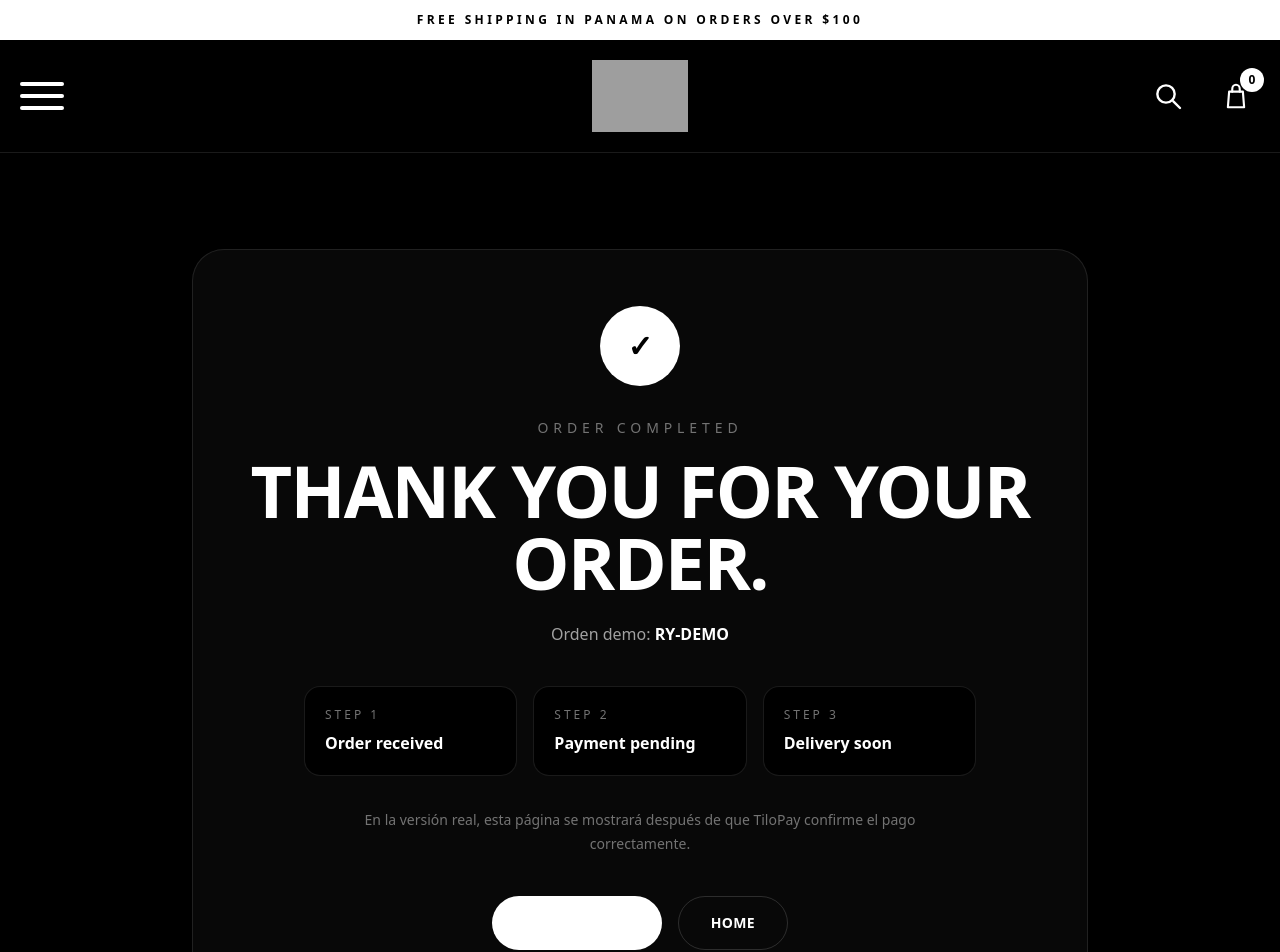
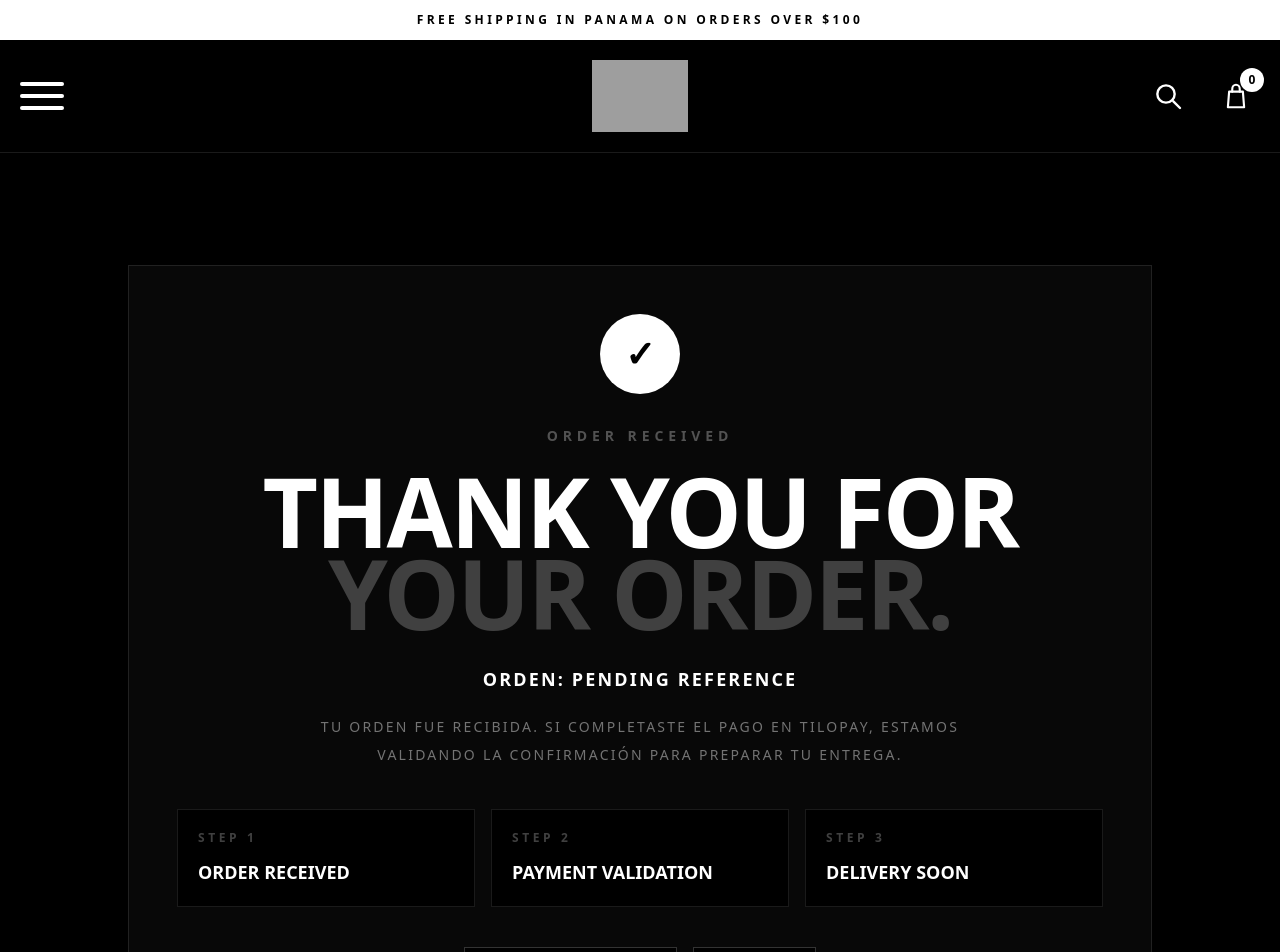
Before and after one commit to vixaontheblock/rystar-commerce, a Next.js app: page /checkout/success in a window 1280 px wide. Shown: the top 952 px of the page. Built offline with nearby package versions, Linux system fonts and the light colour scheme; grey boxes are pictures that could not be loaded.

Commit message:
Polish checkout success page

```diff
--- a/src/app/checkout/success/page.tsx
+++ b/src/app/checkout/success/page.tsx
@@ -1,78 +1,149 @@
 import Link from "next/link";
+import { db } from "@/lib/db";
+import { formatMoney } from "@/lib/money";
 
-type SuccessPageProps = {
+export const dynamic = "force-dynamic";
+
+type CheckoutSuccessPageProps = {
   searchParams: Promise<{
     order?: string;
+    reference?: string;
+    orderNumber?: string;
   }>;
 };
 
-export default async function SuccessPage({ searchParams }: SuccessPageProps) {
-  const { order } = await searchParams;
+function getStatusCopy(paymentStatus?: string) {
+  if (paymentStatus === "PAID") {
+    return {
+      label: "Payment confirmed",
+      message:
+        "Tu pago fue confirmado correctamente. Estamos preparando tu orden.",
+    };
+  }
+
+  return {
+    label: "Payment validation",
+    message:
+      "Tu orden fue recibida. Si completaste el pago en TiloPay, estamos validando la confirmación para preparar tu entrega.",
+  };
+}
+
+export default async function CheckoutSuccessPage({
+  searchParams,
+}: CheckoutSuccessPageProps) {
+  const params = await searchParams;
+  const orderNumber = params.order ?? params.reference ?? params.orderNumber;
+
+  const order = orderNumber
+    ? await db.order.findUnique({
+        where: {
+          orderNumber,
+        },
+        include: {
+          items: true,
+        },
+      })
+    : null;
+
+  const statusCopy = getStatusCopy(order?.paymentStatus);
 
   return (
-    <main className="px-5 py-24">
-      <section className="mx-auto max-w-4xl rounded-[2rem] border border-white/10 bg-white/[0.03] p-8 text-center md:p-14">
-        <div className="mx-auto flex h-20 w-20 items-center justify-center rounded-full bg-white text-3xl font-black text-black">
+    <main className="bg-black px-5 py-20 text-white md:py-28">
+      <section className="mx-auto max-w-5xl">
+        <div className="border border-white/10 bg-white/[0.03] p-6 text-center md:p-12">
+          <div className="mx-auto flex h-20 w-20 items-center justify-center rounded-full border border-white/20 bg-white text-4xl font-black text-black">
             ✓
           </div>
 
-        <p className="mt-8 text-sm uppercase tracking-[0.35em] text-neutral-500">
-          Order completed
+          <p className="mt-8 text-sm font-black uppercase tracking-[0.35em] text-neutral-600">
+            Order received
           </p>
 
-        <h1 className="mt-4 text-5xl font-black uppercase tracking-tight md:text-7xl">
-          Thank you for your order.
+          <h1 className="mx-auto mt-6 max-w-4xl text-6xl font-black uppercase leading-[0.85] tracking-tight md:text-8xl">
+            Thank you for
+            <span className="block text-neutral-700">your order.</span>
           </h1>
 
-        <p className="mt-6 text-neutral-400">
-          Orden demo:{" "}
-          <span className="font-bold text-white">{order ?? "RY-DEMO"}</span>
+          <p className="mt-8 text-lg font-black uppercase tracking-[0.12em] text-white">
+            Orden: {orderNumber ?? "Pending reference"}
           </p>
 
-        <div className="mx-auto mt-10 grid max-w-2xl gap-4 text-left md:grid-cols-3">
-          <div className="rounded-2xl border border-white/10 bg-black p-5">
-            <p className="text-xs uppercase tracking-[0.25em] text-neutral-500">
-              Step 1
+          <p className="mx-auto mt-5 max-w-2xl text-sm uppercase leading-7 tracking-[0.16em] text-neutral-500">
+            {statusCopy.message}
           </p>
-            <p className="mt-2 font-bold">Order received</p>
+
+          <div className="mt-10 grid gap-4 md:grid-cols-3">
+            <StatusCard label="Step 1" value="Order received" />
+            <StatusCard label="Step 2" value={statusCopy.label} />
+            <StatusCard label="Step 3" value="Delivery soon" />
           </div>
 
-          <div className="rounded-2xl border border-white/10 bg-black p-5">
-            <p className="text-xs uppercase tracking-[0.25em] text-neutral-500">
-              Step 2
+          {order && (
+            <div className="mx-auto mt-10 max-w-2xl border border-white/10 bg-black p-5 text-left">
+              <p className="mb-5 text-xs font-black uppercase tracking-[0.3em] text-neutral-700">
+                Order summary
               </p>
-            <p className="mt-2 font-bold">Payment pending</p>
+
+              <div className="space-y-4">
+                {order.items.map((item) => (
+                  <div
+                    key={item.id}
+                    className="flex items-start justify-between gap-5 border-b border-white/10 pb-4 last:border-b-0 last:pb-0"
+                  >
+                    <div>
+                      <p className="text-sm font-black uppercase">
+                        {item.productNameSnapshot}
+                      </p>
+
+                      <p className="mt-2 text-xs uppercase tracking-[0.18em] text-neutral-600">
+                        {item.quantity} ×{" "}
+                        {item.variantSnapshot ?? "No variant"}
+                      </p>
                     </div>
 
-          <div className="rounded-2xl border border-white/10 bg-black p-5">
-            <p className="text-xs uppercase tracking-[0.25em] text-neutral-500">
-              Step 3
+                    <p className="text-sm font-black">
+                      {formatMoney(item.lineTotal)}
                     </p>
-            <p className="mt-2 font-bold">Delivery soon</p>
+                  </div>
+                ))}
+              </div>
+
+              <div className="mt-5 flex justify-between border-t border-white/10 pt-5 text-lg font-black uppercase">
+                <span>Total</span>
+                <span>{formatMoney(order.total)}</span>
               </div>
             </div>
-
-        <p className="mx-auto mt-8 max-w-xl text-sm leading-6 text-neutral-500">
-          En la versión real, esta página se mostrará después de que TiloPay
-          confirme el pago correctamente.
-        </p>
+          )}
 
           <div className="mt-10 flex flex-col justify-center gap-4 sm:flex-row">
             <Link
               href="/shop"
-            className="rounded-full bg-white px-8 py-4 text-sm font-black uppercase tracking-wide text-black"
+              className="border border-white/20 !bg-black px-8 py-5 text-center text-sm font-black uppercase tracking-[0.25em] !text-white transition hover:!bg-white/10 hover:!text-white active:!bg-white/10"
             >
-            Back to shop
+              Ver catálogo
             </Link>
 
             <Link
               href="/"
-            className="rounded-full border border-white/15 px-8 py-4 text-sm font-black uppercase tracking-wide transition hover:border-white"
+              className="border border-white/20 !bg-black px-8 py-5 text-center text-sm font-black uppercase tracking-[0.25em] !text-white transition hover:!bg-white/10 hover:!text-white active:!bg-white/10"
             >
               Home
             </Link>
+          </div>
         </div>
       </section>
     </main>
   );
 }
+
+function StatusCard({ label, value }: { label: string; value: string }) {
+  return (
+    <div className="border border-white/10 bg-black p-5 text-left">
+      <p className="text-xs font-black uppercase tracking-[0.3em] text-neutral-700">
+        {label}
+      </p>
+
+      <p className="mt-3 text-lg font-black uppercase text-white">{value}</p>
+    </div>
+  );
+}
```
Lines whose indentation alone changed are shown as unchanged.
